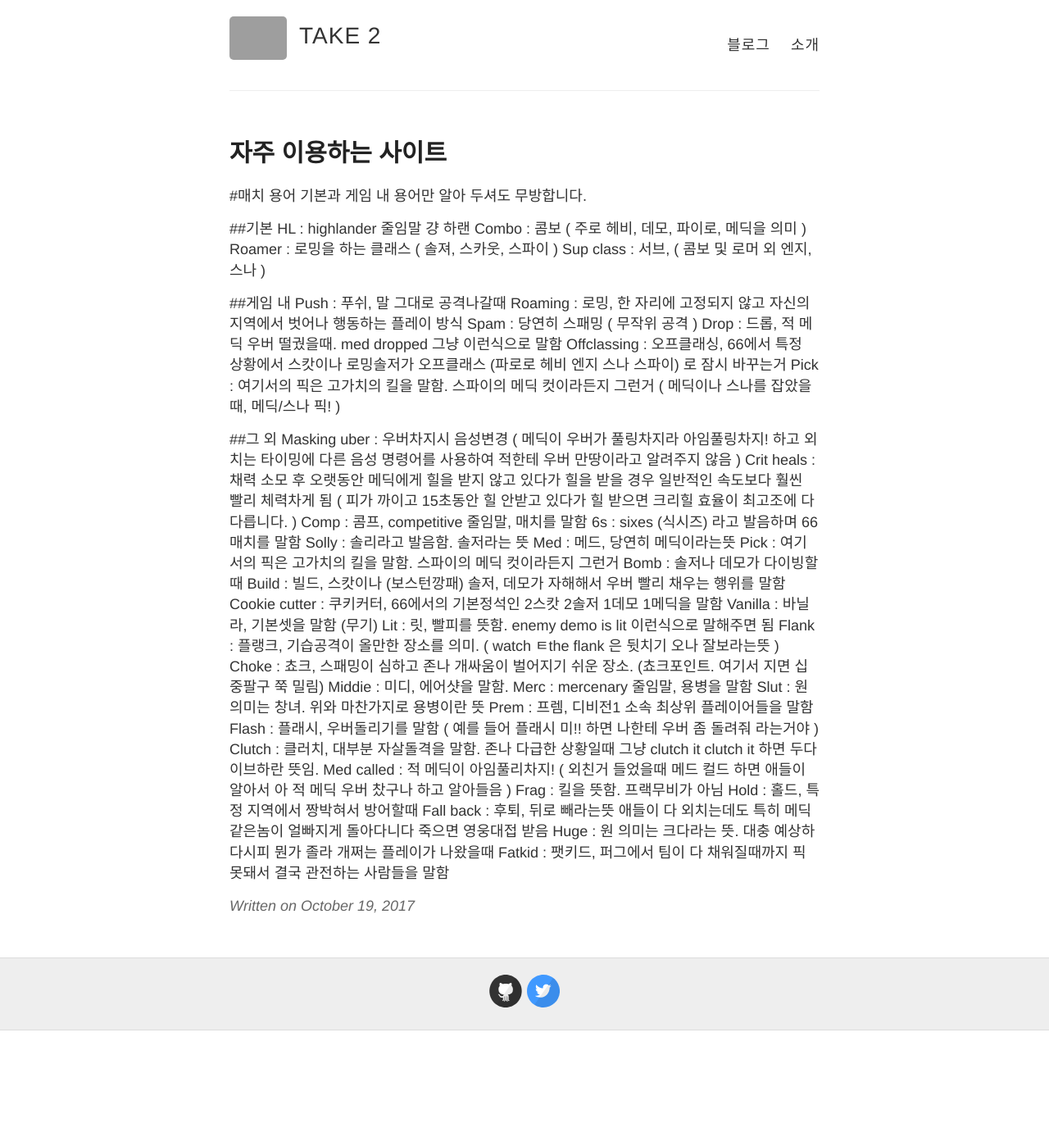
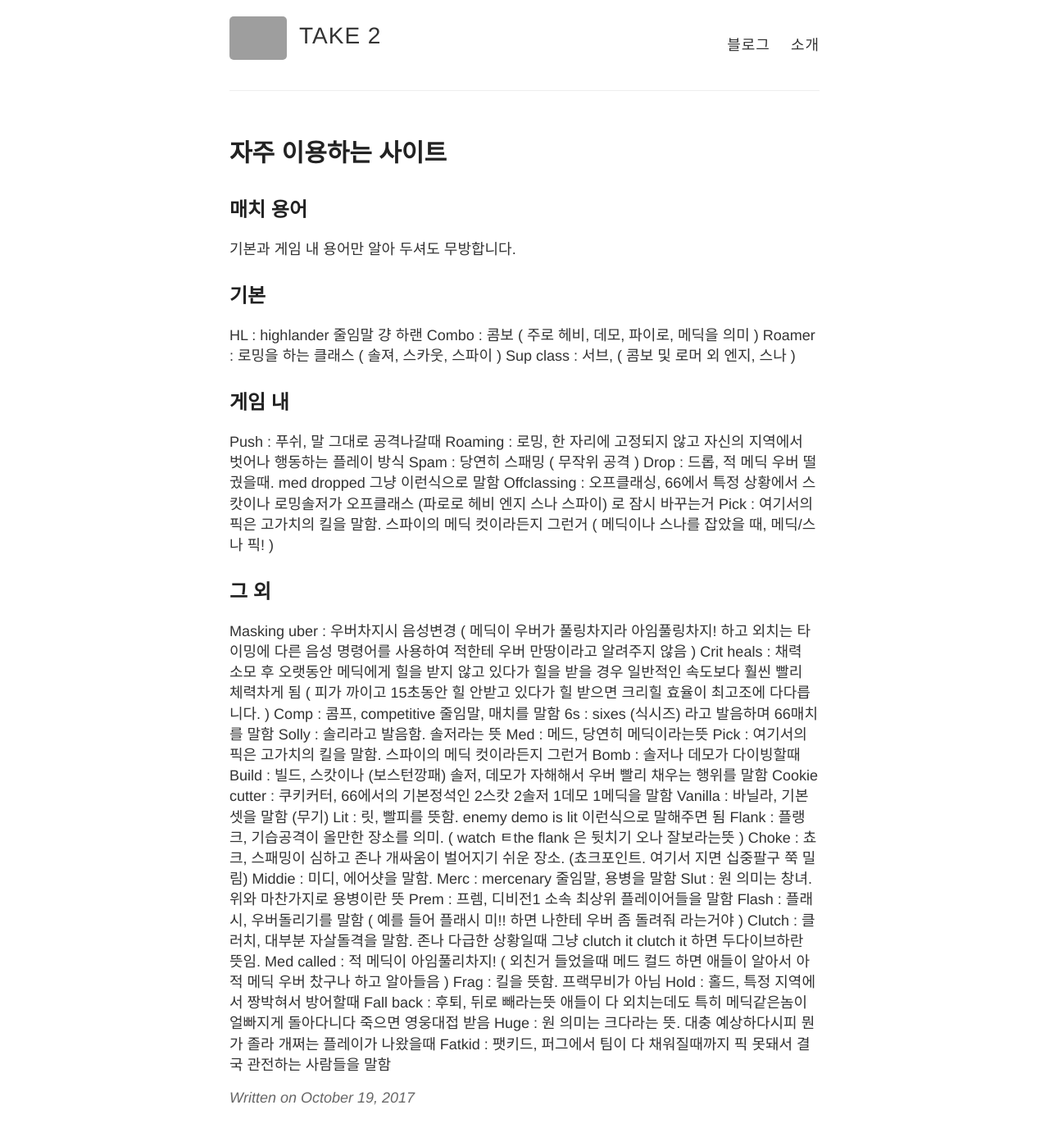
Before and after one commit to whooyet/whooyet.github.io, a Jekyll site: the page built from _posts/2017-10-19-highlander.md, in a window 1280 px wide and 1400 px high. Shown: the top 1387 px of the window at 82% size. Built offline with Jekyll 4.4.1, drawn with Linux system fonts in a browser that asks for light colours; grey boxes are pictures that could not be loaded.

```diff
--- a/_posts/2017-10-19-highlander.md
+++ b/_posts/2017-10-19-highlander.md
@@ -6,16 +6,16 @@ tags: [tf2]
 fullview: true
 ---
 
-#매치 용어
+## 매치 용어
 기본과 게임 내 용어만 알아 두셔도 무방합니다.
 
-##기본
+## 기본
 HL : highlander 줄임말 걍 하랜
 Combo : 콤보 ( 주로 헤비, 데모, 파이로, 메딕을 의미 )
 Roamer : 로밍을 하는 클래스 ( 솔져, 스카웃, 스파이 )
 Sup class : 서브, ( 콤보 및 로머 외 엔지, 스나 )
 
-##게임 내
+## 게임 내
 Push : 푸쉬, 말 그대로 공격나갈때
 Roaming : 로밍, 한 자리에 고정되지 않고 자신의 지역에서 벗어나 행동하는 플레이 방식
 Spam : 당연히 스패밍 ( 무작위 공격 )
@@ -25,7 +25,7 @@ Offclassing : 오프클래싱, 66에서 특정 상황에서
 Pick : 여기서의 픽은 고가치의 킬을 말함. 스파이의 메딕 컷이라든지 그런거
 ( 메딕이나 스나를 잡았을 때, 메딕/스나 픽! )
 
-##그 외
+## 그 외
 Masking uber : 우버차지시 음성변경
 ( 메딕이 우버가 풀링차지라 아임풀링차지! 하고 외치는 타이밍에 다른 음성 명령어를 사용하여 적한테 우버 만땅이라고 알려주지 않음 )
 Crit heals : 채력 소모 후 오랫동안 메딕에게 힐을 받지 않고 있다가 힐을 받을 경우 일반적인 속도보다 훨씬 빨리 체력차게 됨
```
